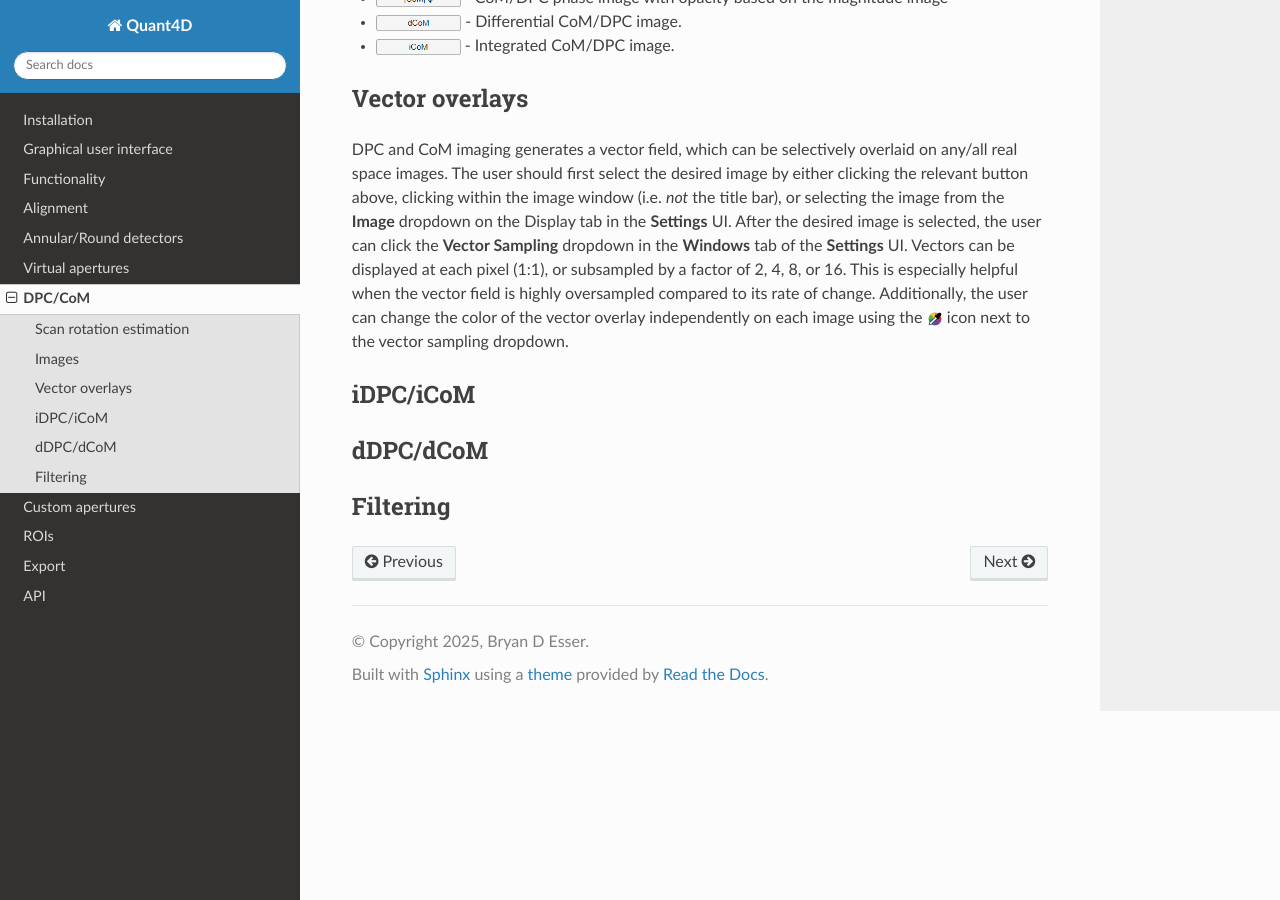
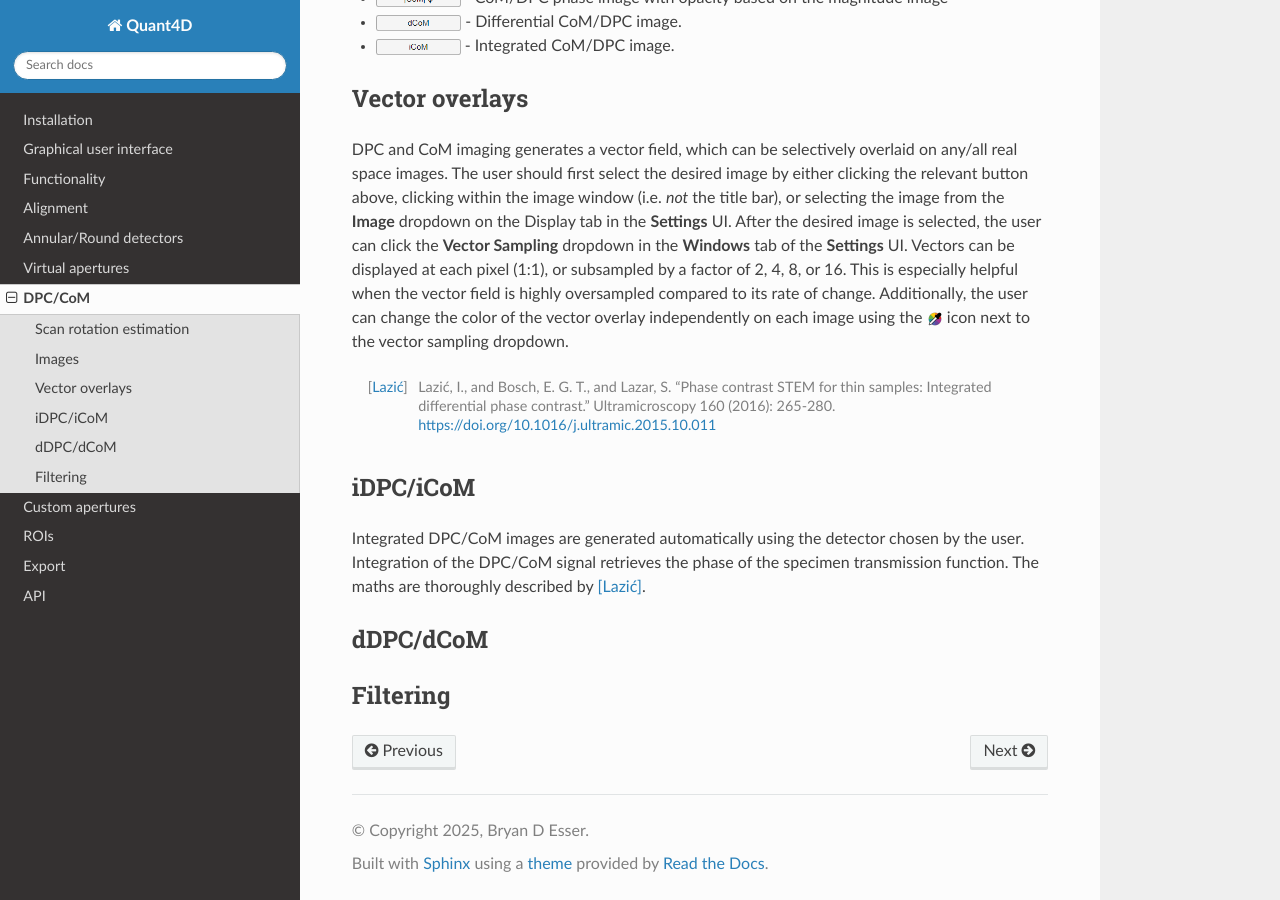
Before and after one commit to bryandesser/Quant4D, a Sphinx documentation site: the page built from docs/source/dpc_com.rst, in a window 1280 px wide and 900 px high, scrolled down 1030 px. Built offline with Sphinx 7.4.7 and the Read the Docs theme 3.1.0, drawn with Linux system fonts in a browser that asks for light colours; formulas are drawn with MathJax 3; pages that are not in the unit, such as notebooks, are missing from menus.

Commit message:
modified:   docs/source/dpc_com.rst

```diff
--- a/docs/source/dpc_com.rst
+++ b/docs/source/dpc_com.rst
@@ -65,9 +65,6 @@ The name of the images will automatically update to reflect the current mode
 .. |iCoM| image:: ../_static/iCoM.png
     :height: 2ex
 
-.. |colorpicker| image:: ../../src/icons/colorPicker.png
-    :height: 2ex
-
 * |diffraction| - Main diffraction space image.
 * |diffraction_mask| - Diffraction space mask used to generate images.
 * |bfdf| - Main real space image.
@@ -83,6 +80,9 @@ The name of the images will automatically update to reflect the current mode
 
 Vector overlays
 ***************
+.. |colorpicker| image:: ../../src/icons/colorPicker.png
+    :height: 2ex
+
 DPC and CoM imaging generates a vector field, which can be selectively overlaid
 on any/all real space images. The user should first select the desired image by
 either clicking the relevant button above, clicking within the image window
@@ -95,11 +95,19 @@ vector field is highly oversampled compared to its rate of change.
 Additionally, the user can change the color of the vector overlay independently
 on each image using the |colorpicker| icon next to the vector sampling dropdown.
 
+.. [Lazić] Lazić, I., and Bosch, E. G. T., and Lazar, S. "Phase contrast STEM
+  for thin samples: Integrated differential phase contrast." Ultramicroscopy
+  160 (2016): 265-280. https://doi.org/10.1016/j.ultramic.2015.10.011
+
 iDPC/iCoM
 *********
+Integrated DPC/CoM images are generated automatically using the detector chosen
+by the user. Integration of the DPC/CoM signal retrieves the phase of the
+specimen transmission function. The maths are thoroughly described by [Lazić]_.
 
 dDPC/dCoM
 *********
 
+
 Filtering
 *********
```
